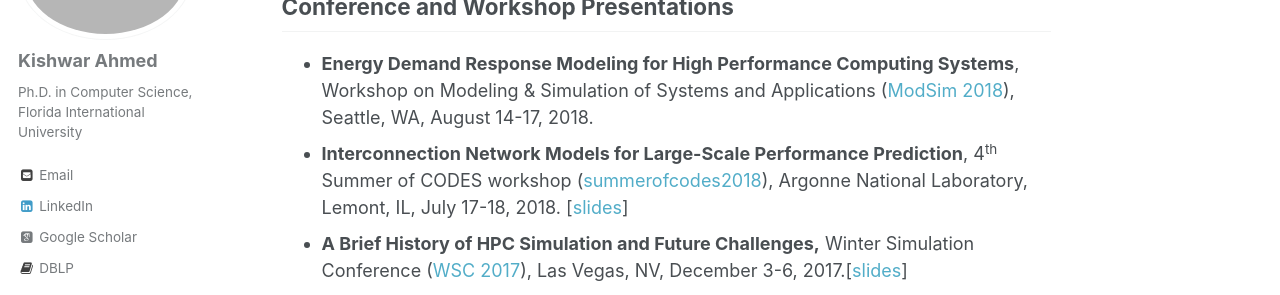
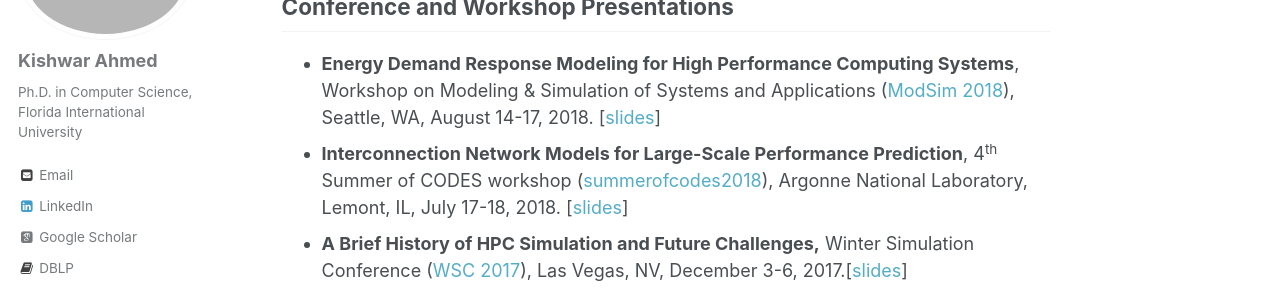
Before and after one commit to kishwarbd/kishwarbd.github.io, a Jekyll site: the page built from _pages/talks.md, in a window 1280 px wide and 1357 px high. Shown: the part 212-507 px from the top of the window. Built offline with Jekyll 4.4.1, drawn with Linux system fonts in a browser that asks for light colours; some web fonts are replaced.

Commit message:
updates.

```diff
--- a/_pages/talks.md
+++ b/_pages/talks.md
@@ -5,7 +5,7 @@ author_profile: true
 ---
 
 ## Conference and Workshop Presentations
-* **Energy Demand Response Modeling for High Performance Computing Systems**, Workshop on Modeling & Simulation of Systems and Applications ([ModSim 2018](https://www.bnl.gov/modsim2018/)), Seattle, WA, August 14-17, 2018.
+* **Energy Demand Response Modeling for High Performance Computing Systems**, Workshop on Modeling & Simulation of Systems and Applications ([ModSim 2018](https://www.bnl.gov/modsim2018/)), Seattle, WA, August 14-17, 2018. [[slides](https://kishwarbd.github.io/files/slides/modsim18.pdf)]
 * **Interconnection Network Models for Large-Scale Performance Prediction**, 4<sup>th</sup> Summer of CODES workshop ([summerofcodes2018](https://press3.mcs.anl.gov/summerofcodes2018/)), Argonne National Laboratory, Lemont, IL, July 17-18, 2018. [[slides](https://kishwarbd.github.io/files/slides/codes18.pdf)]
 * **A Brief History of HPC Simulation and Future Challenges,** Winter Simulation Conference ([WSC 2017](http://meetings2.informs.org/wordpress/wsc2017/)), Las Vegas, NV, December 3-6, 2017.[[slides](https://kishwarbd.github.io/files/slides/wsc17.pdf)]
 * **Enabling Demand Response Participation for HPC Systems**, 3<sup>rd</sup> Summer of CODES workshop ([summerofcodes2017](https://press3.mcs.anl.gov/summerofcodes2017/)), Argonne National Laboratory, Lemont, IL, July 11-12, 2017. [[slides](https://kishwarbd.github.io/files/slides/codes17.pdf)]
```
Also changed, not shown: 5 other files.
